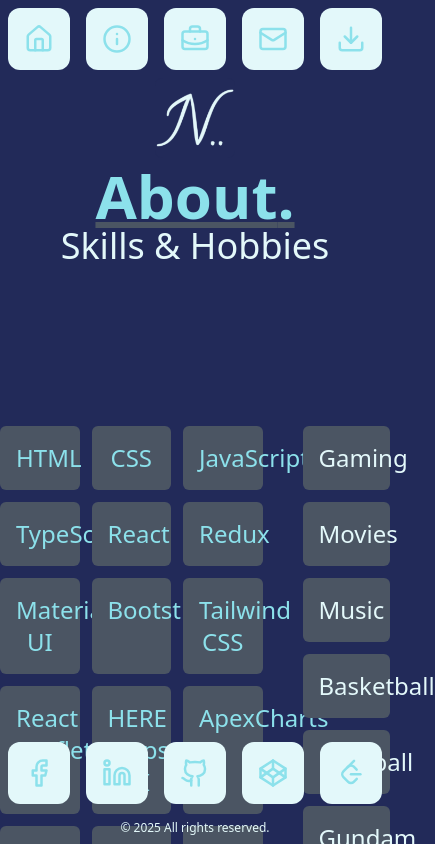
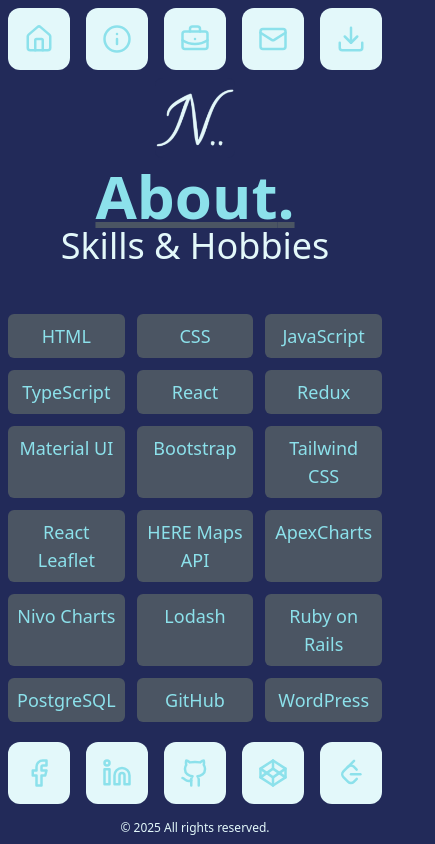
Before and after one commit to noe13hsu/react-portfolio, a React (Vite) app: page /about in a window 390 px wide. Shown: the top 844 px of the page, 435 px wide, since content can reach past the window. Built offline with nearby package versions, Linux system fonts and the light colour scheme.

Commit message:
Update about mobile view

```diff
--- a/src/components/about/badge.tsx
+++ b/src/components/about/badge.tsx
@@ -1,6 +1,8 @@
 export const Badge = ({className = '', text} : {className?: string, text: string}) => {
   return (
-    <span className={`inline-block p-4 text-2xl text-center bg-[var(--grey)] rounded-md ${className}`}>
+    <span
+      className={`${className} truncate-one-line inline-block p-2 text-lg text-center bg-[var(--grey)] rounded-md lg:p-4 lg:text-2xl`}
+    >
       {text}
     </span>
   )
--- a/src/pages/about.tsx
+++ b/src/pages/about.tsx
@@ -39,11 +39,11 @@
     <>
       <Header text='About' />
       <SubHeader text='Skills & Hobbies' />
-      <div className='grid grid-cols-[3fr_1fr] gap-10 mt-40'>
+      <div className='grid grid-cols-1 gap-6 mt-10 p-2 overflow-y-auto scrollbar-hide lg:mt-40 lg:grid-cols-[3fr_1fr] lg:gap-10'>
         <FadeIn delay={200} className='grid grid-cols-3 gap-3 h-fit'>
           {skills.map(skill => <Badge key={skill} className='text-[var(--aqua)]' text={skill} />)}
         </FadeIn>
-        <FadeIn delay={600} className='grid grid-cols-1 gap-3 h-fit'>
+        <FadeIn delay={600} className='grid grid-cols-3 lg:grid-cols-1 gap-3 h-fit'>
           {hobbies.map(hobby => <Badge key={hobby} className='text-[var(--ice)]' text={hobby} />)}
         </FadeIn>
       </div>
```
